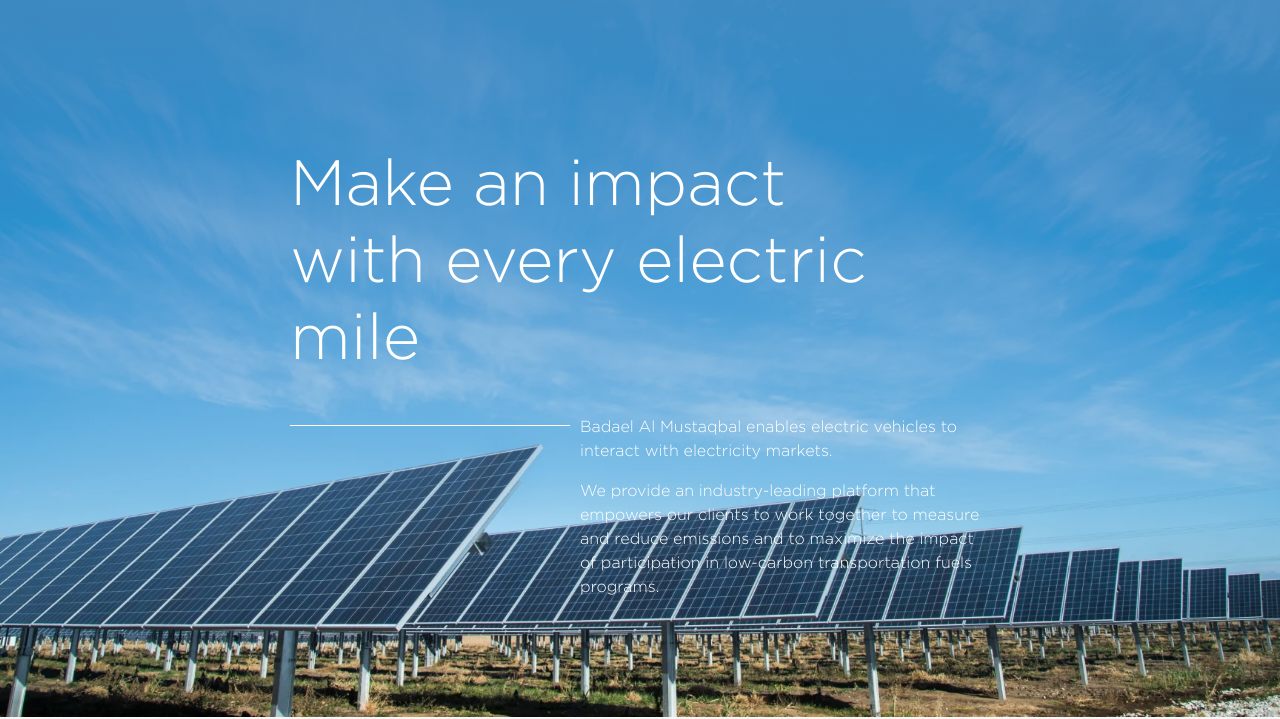
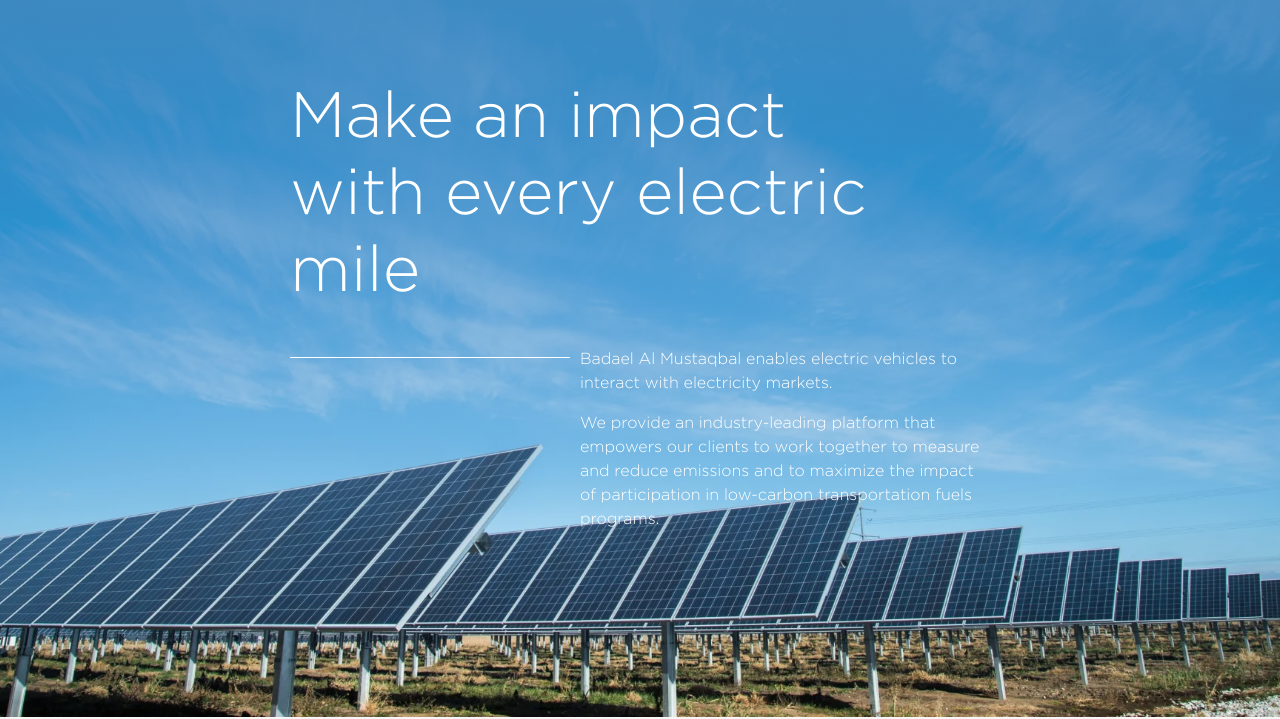
Before and after one commit to ia7medd/badeel, a plain HTML site: page index.html in a window 1280 px wide. Shown: the part 83-802 px from the top of the page. Drawn offline with nearby package versions, Linux system fonts and the light colour scheme.

Commit message:
fix top section margin on desktop

```diff
--- a/assets/style.scss
+++ b/assets/style.scss
@@ -514,6 +514,12 @@
     }
   }
 
+  .top-section {
+    .top-section_content {
+      margin: 60px auto 0;
+    }
+  }
+
   .one-section {
     padding: 150px 0;
   }
@@ -572,7 +578,3 @@
     }
   }
 }
-
-// X-Large devices (large desktops, 1200px and up)
-@media (min-width: 1200px) {
-}
```
Also changed, not shown: assets/style.css, 1 other file.
